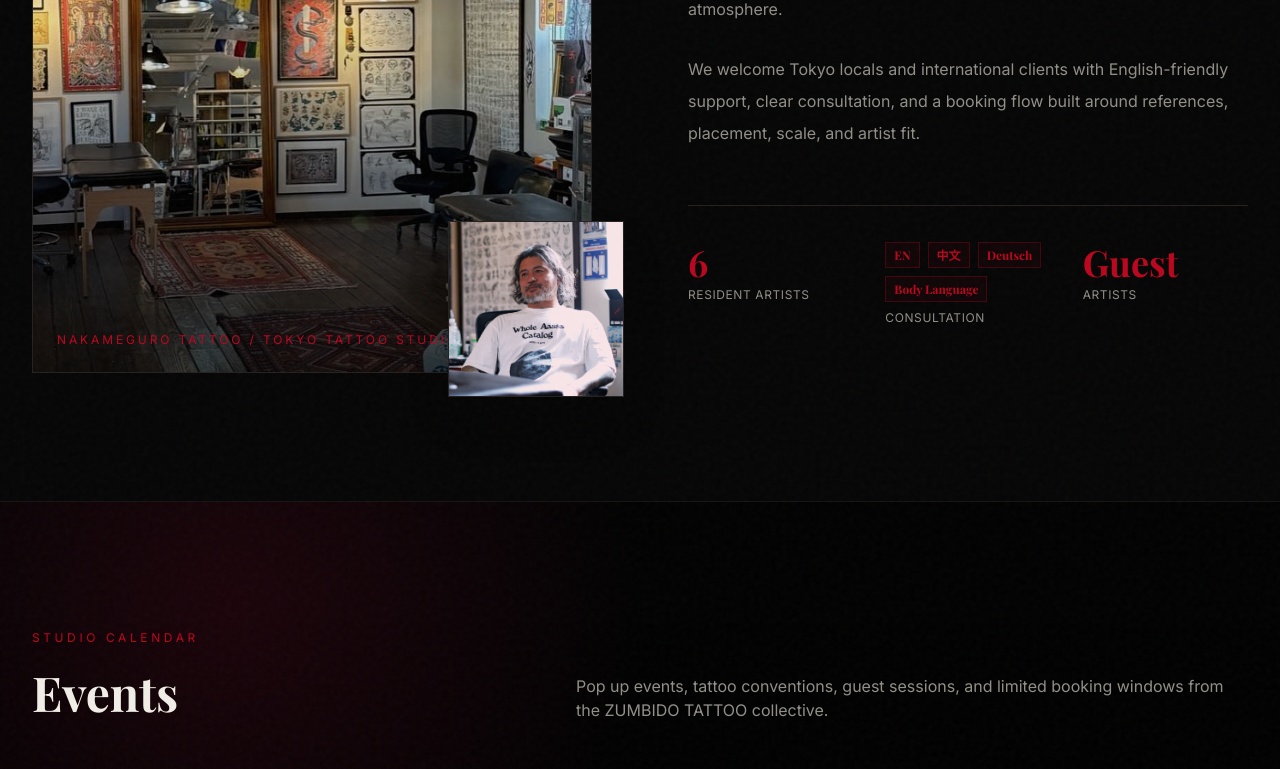
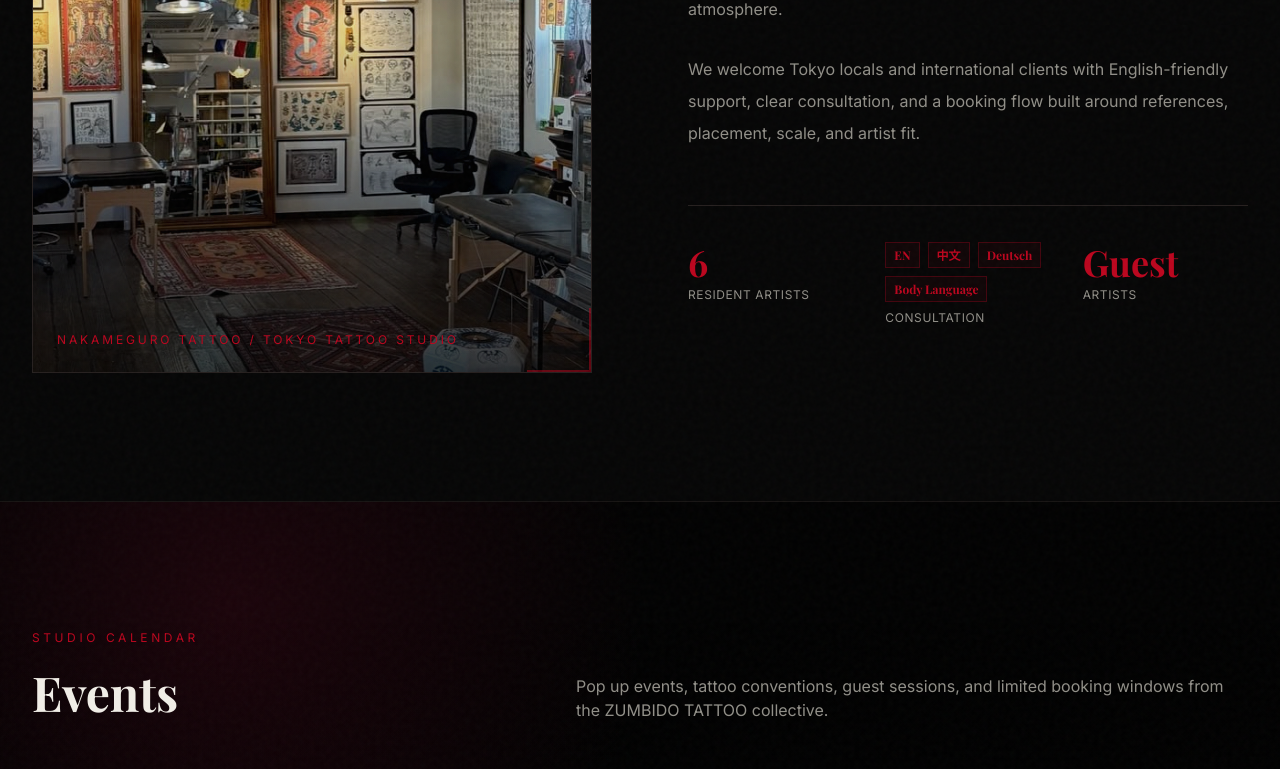
Before and after one commit to kentagojyo/zumbido, a Next.js app: page / in a window 1280 px wide. Shown: the part 1255-2024 px from the top of the page. Built offline with nearby package versions, Linux system fonts and the light colour scheme; no server answers; a web font is replaced by a local one.

Commit message:
Remove overlapping Megu portrait from the studio introduction

```diff
--- a/components/sections/about.tsx
+++ b/components/sections/about.tsx
@@ -22,18 +22,6 @@ export function AboutSection() {
                 <p className="text-xs uppercase tracking-[0.24em] text-primary">
                   Nakameguro Tattoo / Tokyo Tattoo Studio
                 </p>
-              </div>
-            </div>
-            <div className="absolute -right-4 -bottom-6 hidden w-44 overflow-hidden border border-border bg-background shadow-2xl md:block lg:-right-8">
-              <div className="relative aspect-square">
-                <Image
-                  src="/images/artists/Megu.png"
-                  alt="Tattoo studio detail at ZUMBIDO TATTOO Tokyo"
-                  fill
-                  sizes="176px"
-                  className="object-cover gritty-image"
-                />
-                <div className="absolute inset-0 bg-primary/10 mix-blend-multiply" />
               </div>
             </div>
           </div>
```
